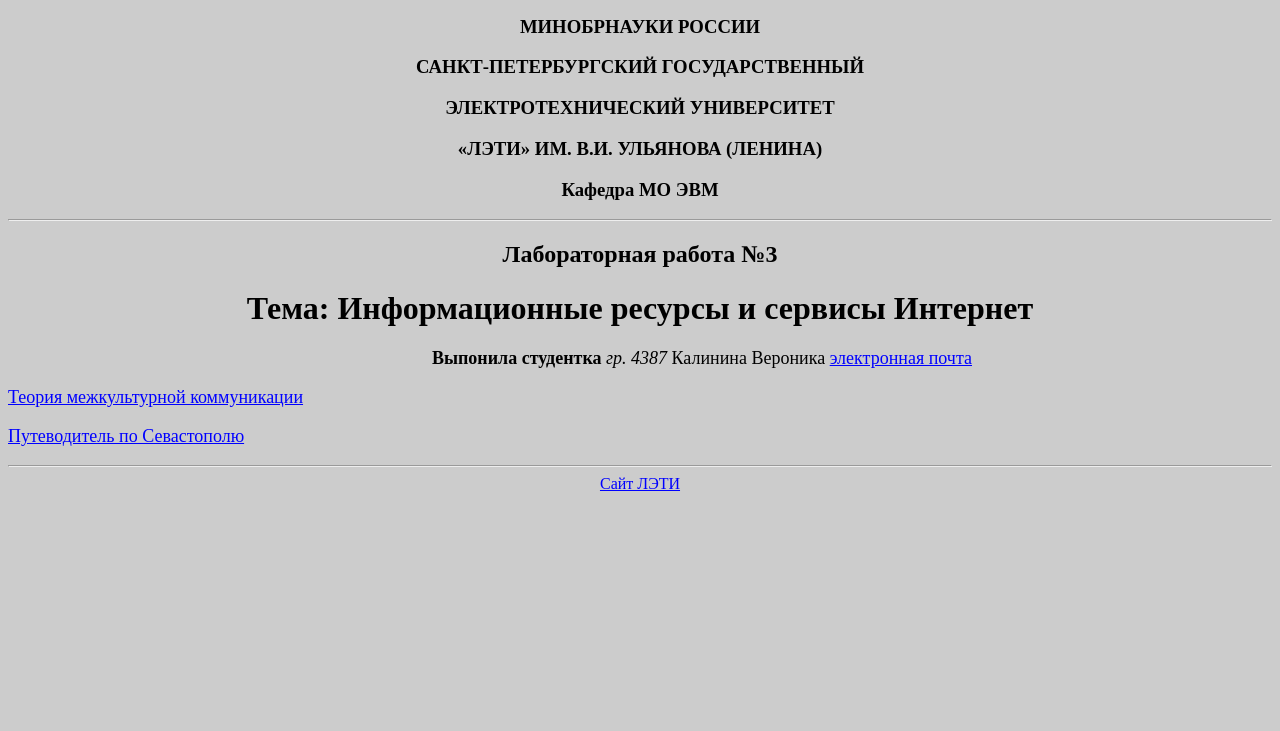
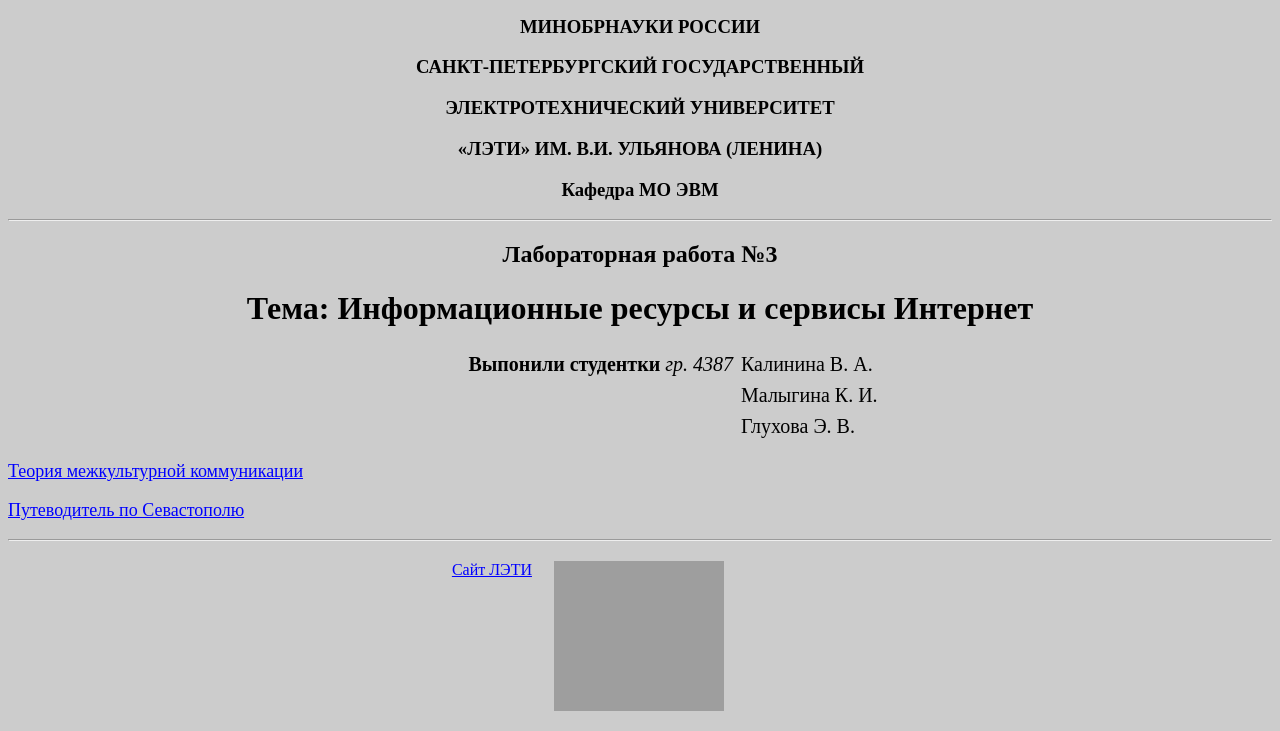
Before and after one commit to av66kalinin/Site, a plain HTML site: page index.html in a window 1280 px wide. Shown: the part 91-822 px from the top of the page. Before the commit the page ends 800 px from the top, so only its background shows below. Drawn offline with Linux system fonts and the light colour scheme; grey boxes are pictures that could not be loaded.

Commit message:
Add files via upload

```diff
--- a/index.html
+++ b/index.html
@@ -1,35 +1,40 @@
-<HTML>
-   <HEAD>
+<html>
+   <head>
       <meta http-equiv=Content-Type content="text/html; charset=utf-8">
-      <TITLE>Домашния страница</TITLE>
-   </HEAD>
-   <BODY TEXT="000000" BGCOLOR="#CCCCCC" LINK="#0000FF" VLINK="#FF0000" ALINK="#000088">
-      <P>
-         <div style="text-align:center;"><IMG SRC = "etu_logo_text.jpg" alt="image description"/></div>
-         <CENTER><H3>МИНОБРНАУКИ РОССИИ</H2></CENTER>
-         <CENTER><H3>САНКТ-ПЕТЕРБУРГСКИЙ ГОСУДАРСТВЕННЫЙ</H3></CENTER>
-         <CENTER><H3>ЭЛЕКТРОТЕХНИЧЕСКИЙ УНИВЕРСИТЕТ</H3></CENTER>
-         <CENTER><H3>«ЛЭТИ» ИМ. В.И. УЛЬЯНОВА (ЛЕНИНА)</H3></CENTER>
-         <CENTER><H3>Кафедра МО ЭВМ</H3></CENTER>
-      </P>
-      <HR>
-      <CENTER><H2>Лабораторная работа №3</H1></CENTER>
-      <CENTER><H1>Тема: Информационные ресурсы и сервисы Интернет</H2></CENTER>
-      <p style="padding-right:300px; text-align:RIGHT; font-size: 18px;">
-        <B>Выпонила студентка</B> <I>гр. 4387</I> Калинина Вероника
-        <A HREF="mailto:av66kalinin@mail.ru">электронная почта</A>
-      </P>
-      <p style="padding-right:300px; text-align:LEFT; font-size: 18px;">
-         <A HREF="Review.html" target="_blank">Теория межкультурной коммуникации</A>
-      </P>
-      <p style="padding-right:300px; text-align:LEFT; font-size: 18px;">
-         <A HREF="Guidebook.html" target="_blank">Путеводитель по Севастополю</A>
-      </P>
-      <HR>
-      <CENTER><A HREF="https://etu.ru">Сайт ЛЭТИ</A>
-      <!--
-      <iframe src="http://coderhs.ru/informers/pc_kalend/" style="width:170px; margin:0px; border:0"
-      scrolling="no">Ваш браузер не поддерживает плавающие фреймы!</iframe>
-      -->
-   </BODY>
-</HTML>
+      <title>Домашния страница</title></head>
+   <body TEXT="000000" BGCOLOR="#CCCCCC" LINK="#0000FF" VLINK="#FF0000" ALINK="#000088">
+      <p>
+         <div style="text-align:center;"><img src = "etu_logo_text.jpg" alt="image description"/></div>
+         <center><h3>МИНОБРНАУКИ РОССИИ</h3></center>
+         <center><h3>САНКТ-ПЕТЕРБУРГСКИЙ ГОСУДАРСТВЕННЫЙ</h3></center>
+         <center><h3>ЭЛЕКТРОТЕХНИЧЕСКИЙ УНИВЕРСИТЕТ</h3></center>
+         <center><h3>«ЛЭТИ» ИМ. В.И. УЛЬЯНОВА (ЛЕНИНА)</h3></center>
+         <center><h3>Кафедра МО ЭВМ</h3></center> </p>
+      <hr>
+      <center><H2>Лабораторная работа №3</H1></center>
+      <center><H1>Тема: Информационные ресурсы и сервисы Интернет</H2></center>
+       <style>
+          .table-resp td,th{font-size:20px;font-family: 'Times New Roman'; }
+      </style>
+      <table class="table-resp" width="50%" align="center" cellpadding="3"><tbody>
+         <tr>
+            <td valign="top" align="right" rowspan="3"> <p><B>Выпонили студентки</B> <I>гр. 4387</I></p></td>
+            <td valign="top" align="leftt"> Калинина В. А.</td></tr>
+         <tr>
+            <td valign="top" align="left"> Малыгина К. И.</td></tr>
+         <tr>
+            <td valign="top" align="left"> Глухова Э. В. </td></tr>
+      </tbody></table>
+      <p style="padding-right:300px; text-align:left; font-size: 18px;">
+         <a href="Review.html" target="_blank">Теория межкультурной коммуникации</a></p>
+      <p style="padding-right:300px; text-align:left; font-size: 18px;">
+         <a href="Guidebook.html" target="_blank">Путеводитель по Севастополю</a></p>
+      <hr>
+       <table width="50%" align="center" cellpadding="10"><tbody>
+         <tr>
+            <td valign="top" align="right"><a href="https://etu.ru">Сайт ЛЭТИ</a></td>
+            <!--<td valign="top" align="right"><a href="mailto:av66kalinin@mail.ru">электронная почта</td>-->
+            <td valign="top"><iframe src="http://coderhs.ru/informers/pc_kalend/" style="width:170px; margin:0px; border:0"
+                                              scrolling="no">Ваш браузер не поддерживает плавающие фреймы!</iframe></td></tr>
+        </tbody></table>
+   </body></html>
```
